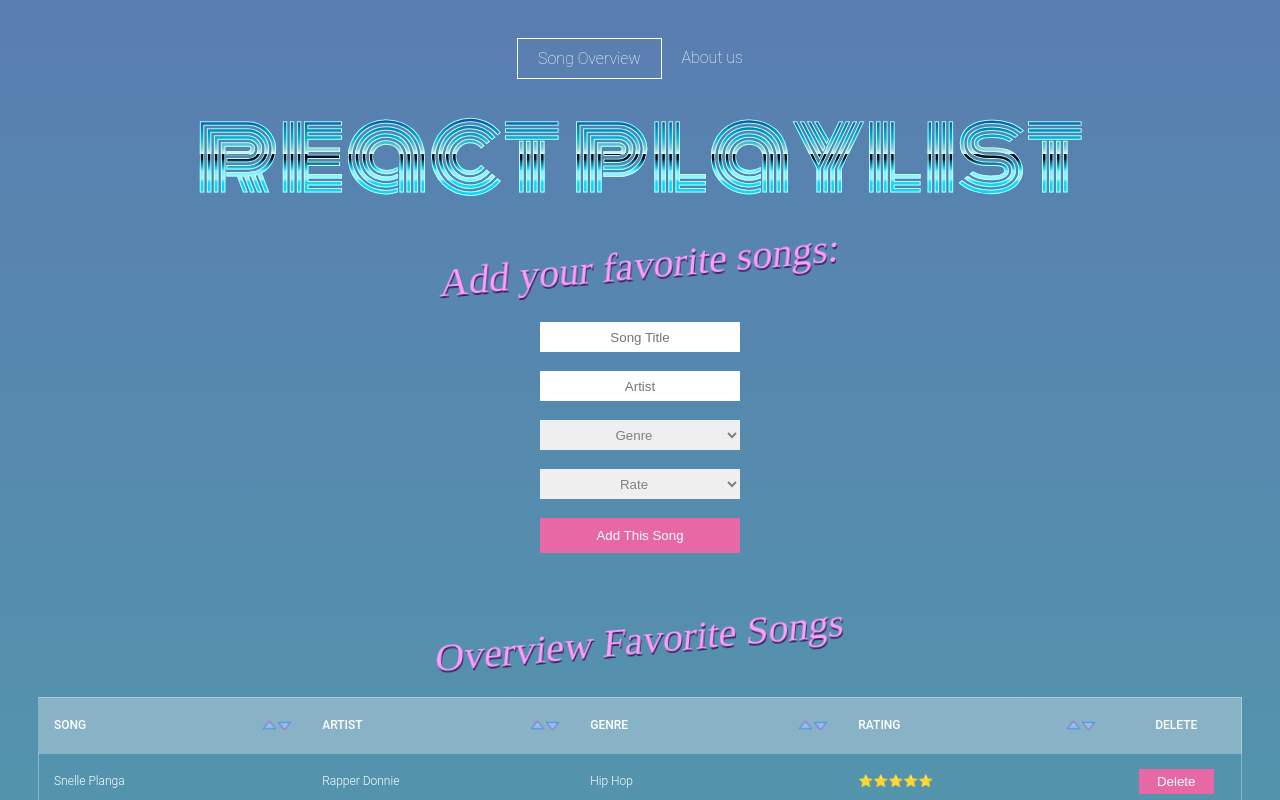
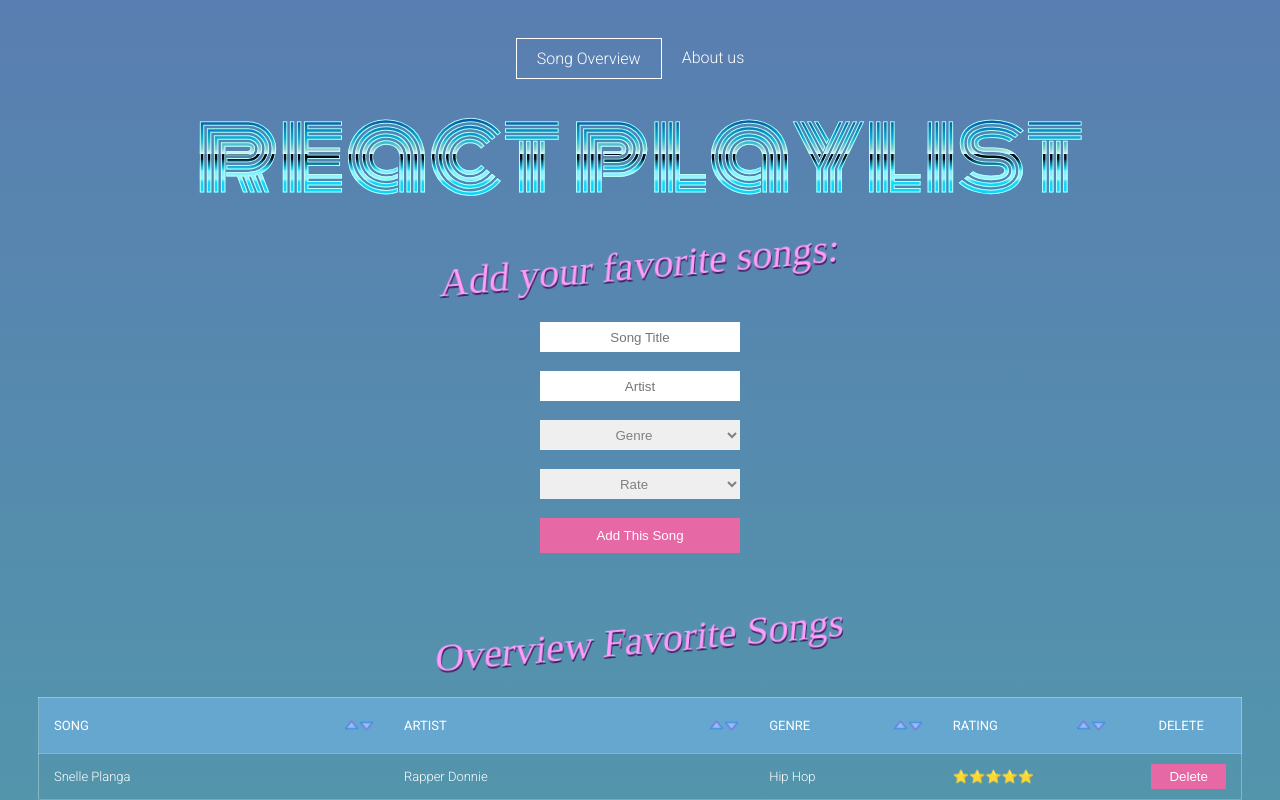
Before and after one commit to mpauws/React-API-Favs-Playlist-Winc-Academy, a React (Create React App) app in the folder my-app/: page / in a window 1280 px wide. Shown: the top 800 px of the page. Built offline with nearby package versions, Linux system fonts and the light colour scheme; a web font is replaced by a local one.

Commit message:
table styling

```diff
--- a/my-app/src/components/SongForm.js
+++ b/my-app/src/components/SongForm.js
@@ -29,8 +29,7 @@
       "Pop Music",
       "Hip Hop",
       "Hard Rock",
-      "Elevator Music",
-      "Klantenservice Wachtrij Music",
+      "Elevator",
       "Apres Ski",
       "Heavy Metal",
       "Classical",
@@ -58,12 +57,16 @@
                <br />
                <select className="songform-label" name="genre" value={song.genre} onChange={onHandleChange}>
                   {musicGenreList.map((genreCategory) => (
-                     <option value={genreCategory}>{genreCategory}</option>
+                     <option key={genreCategory} value={genreCategory}>
+                        {genreCategory}
+                     </option>
                   ))}
                </select>
                <br />
                <select className="songform-label" name="rating" value={song.rating} onChange={onHandleChange}>
-                  <option value="">Rate</option>
+                  <option disabled selected value="">
+                     Rate
+                  </option>
                   <option value="1 star">1 star</option>
                   <option value="2 stars">2 stars</option>
                   <option value="3 stars">3 stars</option>
--- a/my-app/src/components/SongListItem.js
+++ b/my-app/src/components/SongListItem.js
@@ -1,6 +1,6 @@
 import React from "react";
 
-function SongListItem(props) {
+function SongListItem({ id, songtitle, artist, genre, rating, handleRemoveItem }) {
    const convertRatingToStars = (rating) => {
       let starRating = "";
 
@@ -23,13 +23,13 @@
    };
 
    return (
-      <tr className="song-header" key={props.id}>
-         <td className="song-row-item">{props.songtitle}</td>
-         <td className="song-row-item">{props.artist}</td>
-         <td className="song-row-item">{props.genre}</td>
-         <td className="song-row-item">{convertRatingToStars(props.rating)}</td>
-         <td key={props.id} className="song-cell-delete">
-            <button id={props.id} className="delete-button" onClick={props.handleRemoveItem}>
+      <tr className="song-header" key={id}>
+         <td className="table-body-song">{songtitle}</td>
+         <td className="table-body-artist">{artist}</td>
+         <td className="table-body-genre">{genre}</td>
+         <td className="table-body-rating">{convertRatingToStars(rating)}</td>
+         <td key={id} className="table-body-delete">
+            <button id={id} className="delete-button" onClick={handleRemoveItem}>
                Delete
             </button>
          </td>
--- a/my-app/src/components/SongOverview.js
+++ b/my-app/src/components/SongOverview.js
@@ -26,12 +26,11 @@
       setSongs(songs.filter((item) => item.id !== songItem));
    };
 
-   // Remove Songs
+   // Sort Songs
    const onChangeSort = (sortMethod) => {
       setSorting(sortMethod);
    };
 
-   // Sort Songs
    if (sorting === "songtitle-Z-A") {
       songs.sort((a, b) => (a.songtitle < b.songtitle ? 1 : -1));
    }
@@ -67,7 +66,6 @@
                {songs
                   ? songs.map((song) => (
                        <SongListItem
-                          key={song.id}
                           id={song.id}
                           songtitle={song.songtitle}
                           artist={song.artist}
--- a/my-app/src/components/SongOverviewHeader.js
+++ b/my-app/src/components/SongOverviewHeader.js
@@ -2,35 +2,45 @@
 import icondown from "./images/icons8-sort-down-64.png";
 import iconup from "./images/icons8-sort-up-64.png";
 
-function SongOverviewHeader(props) {
+function SongOverviewHeader({ onChangeSort }) {
    const tableHeaderAttributes = [
-      { columnName: "Song", sortAscending: "songtitle-A-Z", sortDescending: "songtitle-Z-A" },
-      { columnName: "Artist", sortAscending: "artist-A-Z", sortDescending: "artist-Z-A" },
-      { columnName: "Genre", sortAscending: "genre-A-Z", sortDescending: "genre-Z-A" },
-      { columnName: "Rating", sortAscending: "1star-5star", sortDescending: "5star-1star" },
+      {
+         columnName: "Song",
+         class: "table-header-song",
+         sortAscending: "songtitle-A-Z",
+         sortDescending: "songtitle-Z-A",
+      },
+      { columnName: "Artist", class: "table-header-artist", sortAscending: "artist-A-Z", sortDescending: "artist-Z-A" },
+      { columnName: "Genre", class: "table-header-genre", sortAscending: "genre-A-Z", sortDescending: "genre-Z-A" },
+      {
+         columnName: "Rating",
+         class: "table-header-rating",
+         sortAscending: "1star-5star",
+         sortDescending: "5star-1star",
+      },
    ];
 
    return (
       <thead className="song-header">
          <tr>
             {tableHeaderAttributes.map((object) => (
-               <th className="song-header-cell">
+               <th key={object.columnName} className={object.class}>
                   <span>{object.columnName}</span>
                   <img
                      className="sort-icon"
-                     onClick={() => props.onChangeSort(object.sortDescending)}
+                     onClick={() => onChangeSort(object.sortDescending)}
                      src={icondown}
                      alt={"icon-down"}
                   />
                   <img
                      className="sort-icon"
-                     onClick={() => props.onChangeSort(object.sortAscending)}
+                     onClick={() => onChangeSort(object.sortAscending)}
                      src={iconup}
                      alt={"icon-up"}
                   />
                </th>
             ))}
-            <th className="song-cell-delete">Delete</th>
+            <th className="table-header-delete">Delete</th>
          </tr>
       </thead>
    );
--- a/my-app/src/index.css
+++ b/my-app/src/index.css
@@ -1,14 +1,10 @@
-/* [[[[[[[[[[[[[[[[[[[[[[[[[[[[[[[[[[[[[[[[[[[[[[[[[[[[[[[[[[[[[[[ */
 /* FONTS */
-/* [[[[[[[[[[[[[[[[[[[[[[[[[[[[[[[[[[[[[[[[[[[[[[[[[[[[[[[[[[[[[[[ */
 
 @import url("https://fonts.googleapis.com/css?family=Monoton");
-@import url("https://fonts.googleapis.com/css?Roboto:wght@300;400&display=swap");
+@import url("https://fonts.googleapis.com/css2?family=Roboto:wght@300;400&display=swap");
 @import url("https://fonts.googleapis.com/css?family=Mr + Dafoe");
 
-/* [[[[[[[[[[[[[[[[[[[[[[[[[[[[[[[[[[[[[[[[[[[[[[[[[[[[[[[[[[[[[[[ */
 /* GENERAL */
-/* [[[[[[[[[[[[[[[[[[[[[[[[[[[[[[[[[[[[[[[[[[[[[[[[[[[[[[[[[[[[[[[ */
 
 body {
    font-family: "Roboto", sans-serif;
@@ -99,9 +95,7 @@
    line-height: 1.5em;
 }
 
-/* [[[[[[[[[[[[[[[[[[[[[[[[[[[[[[[[[[[[[[[[[[[[[[[[[[[[[[[[[[[[[[[ */
 /* NAVIGATION BAR */
-/* [[[[[[[[[[[[[[[[[[[[[[[[[[[[[[[[[[[[[[[[[[[[[[[[[[[[[[[[[[[[[[[ */
 
 .nav-bar {
    display: flex;
@@ -118,9 +112,7 @@
    border: 1px solid white;
 }
 
-/* [[[[[[[[[[[[[[[[[[[[[[[[[[[[[[[[[[[[[[[[[[[[[[[[[[[[[[[[[[[[[[[ */
 /* SONGFORM */
-/* [[[[[[[[[[[[[[[[[[[[[[[[[[[[[[[[[[[[[[[[[[[[[[[[[[[[[[[[[[[[[[[ */
 
 .songform-container {
    margin-top: 10px;
@@ -159,39 +151,49 @@
    background-color: rgb(221, 83, 150);
 }
 
-/* [[[[[[[[[[[[[[[[[[[[[[[[[[[[[[[[[[[[[[[[[[[[[[[[[[[[[[[[[[[[[[[ */
-/* SORT OPTIONS COMPONENT */
-/* [[[[[[[[[[[[[[[[[[[[[[[[[[[[[[[[[[[[[[[[[[[[[[[[[[[[[[[[[[[[[[[ */
+/* FILTER BUTTONS COMPONENT */
 
-.sort-options {
-   margin-bottom: 20px;
+.filter-button-container {
+   display: flex;
+   padding: 10px;
 }
 
-.sort-options-label {
-   display: block;
-   padding: 7px 0;
+.filter-button {
+   padding: 5px;
+   margin: 0 10px;
+   width: 100px;
+   color: white;
+   font-size: 13px;
+   font-weight: 300;
    text-align: center;
+   background-color: rgb(230, 104, 165);
+   cursor: pointer;
+   transition: 0.2s;
 }
 
-/* [[[[[[[[[[[[[[[[[[[[[[[[[[[[]]]]]]]]]]]]]]]]]]]]]]]]]]]]]]]] */
-/* SONG TABLE */
-/* [[[[[[[[[[[[[[[[[[[[[[[[[[[[]]]]]]]]]]]]]]]]]]]]]]]]]]]]]]]] */
+.filter-button:hover {
+   background-color: rgb(221, 83, 150);
+}
+
+/* SONG TABLE OVERVIEW */
 
 table {
    width: 100%;
    margin-bottom: 50px;
+   border-collapse: collapse;
+   border: 1px solid rgba(255, 255, 255, 0.3);
 }
 
-.table-row {
+tr {
+   border: 1px solid rgba(255, 255, 255, 0.3);
    width: 100vw;
    padding: 10px;
 }
 
 td {
-   padding: 15px;
-   width: 17vw;
+   padding: 10px 0 10px 15px;
    text-align: left;
-   font-size: 12px;
+   font-size: 13px;
    vertical-align: middle;
    font-weight: 300;
    line-height: 1.5em;
@@ -199,41 +201,48 @@
    border-bottom: solid 1px rgba(255, 255, 255, 0.1);
 }
 
-tr {
-   border: 1px solid rgba(255, 255, 255, 0.3);
+.table-header-song,
+.table-header-artist,
+.table-header-genre,
+.table-header-rating,
+.table-header-delete {
+   padding: 20px 15px;
+   background-color: rgba(126, 193, 255, 0.418);
+   color: #fff;
+   text-align: left;
+   vertical-align: text-bottom;
+   font-weight: 500;
+   font-size: 13px;
+   text-transform: uppercase;
 }
 
-.song-header-cell {
+.table-body-song,
+.table-body-artist,
+.table-body-genre,
+.table-body-rating {
    vertical-align: middle;
 }
 
-th {
-   background-color: rgba(255, 255, 255, 0.3);
-   width: 17vw;
-   padding: 20px 15px;
-   text-align: left;
-   vertical-align: text-bottom;
-   font-weight: 500;
-   font-size: 12px;
-   color: #fff;
-   text-transform: uppercase;
+.table-header-song,
+.table-body-song {
+   width: 25vw;
 }
 
-.sort-button {
-   float: right;
-   padding: 5px;
-   border: 1px solid white;
-   cursor: pointer;
+.table-header-genre,
+.table-body-genre,
+.table-header-rating,
+.table.body-rating {
+   width: 12vw;
 }
 
-table {
-   border-collapse: collapse;
-   border: 1px solid rgba(255, 255, 255, 0.3);
+.table-header-delete,
+.table-body-delete {
+   width: 7vw;
+   text-align: center;
 }
 
-.song-cell-delete {
-   width: 7vw;
-   text-align: center;
+tr:nth-child(even) {
+   background-color: rgba(247, 247, 247, 0.11);
 }
 
 img.sort-icon {
@@ -244,6 +253,7 @@
 
 .delete-button {
    padding: 5px;
+   margin: 0 10px;
    width: 75px;
    color: white;
    background-color: rgb(230, 104, 165);
@@ -255,9 +265,7 @@
    background-color: rgb(221, 83, 150);
 }
 
-/* [[[[[[[[[[[[[[[[[[[[[[[[[[[[[[[[[[[[[[[[[[[[[[[[[[[[[[[[[[[[[[[ */
 /* ABOUT PAGE */
-/* [[[[[[[[[[[[[[[[[[[[[[[[[[[[[[[[[[[[[[[[[[[[[[[[[[[[[[[[[[[[[[[ */
 
 .about-page {
    margin: 0 auto;
```
